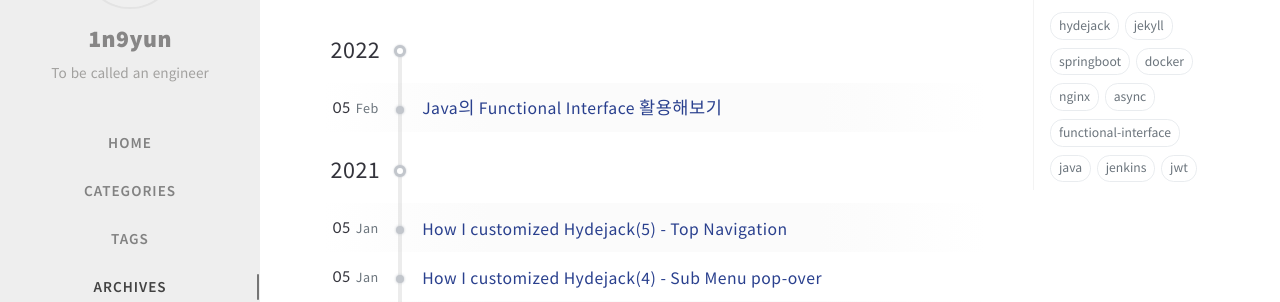
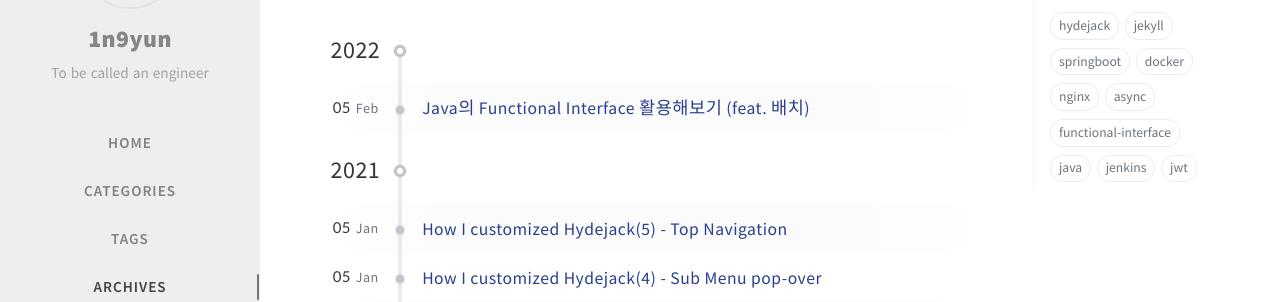
Before and after one commit to 1n9yun/1n9yun.github.io, a Jekyll site: the page built from _tabs/archives.md, in a window 1280 px wide and 1067 px high. Shown: the part 135-437 px from the top of the window. Built offline with Jekyll 4.4.1, drawn with Linux system fonts in a browser that asks for light colours; nearby versions of some CDN libraries; comment, search, counter and statistics services are not loaded.

Commit message:
edit: java-functional-interface title

```diff
--- a/_posts/java/2022-02-05-functional-interface-usage.md
+++ b/_posts/java/2022-02-05-functional-interface-usage.md
@@ -1,5 +1,5 @@
 ---
-title: Java의 Functional Interface 활용해보기
+title: Java의 Functional Interface 활용해보기 (feat. 배치)
 author: 1n9yun
 date: 2022-02-05 17:50 +0900
 categories: [Java]
```
